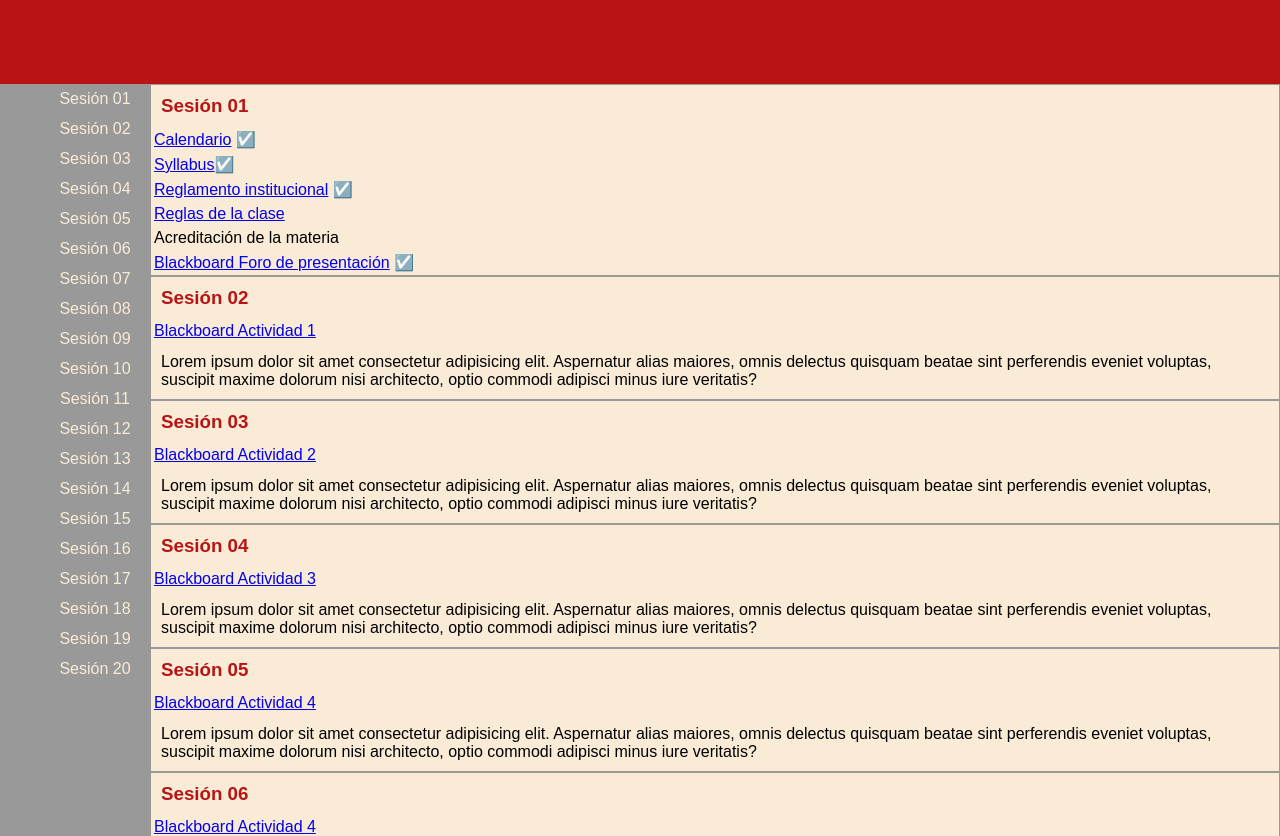
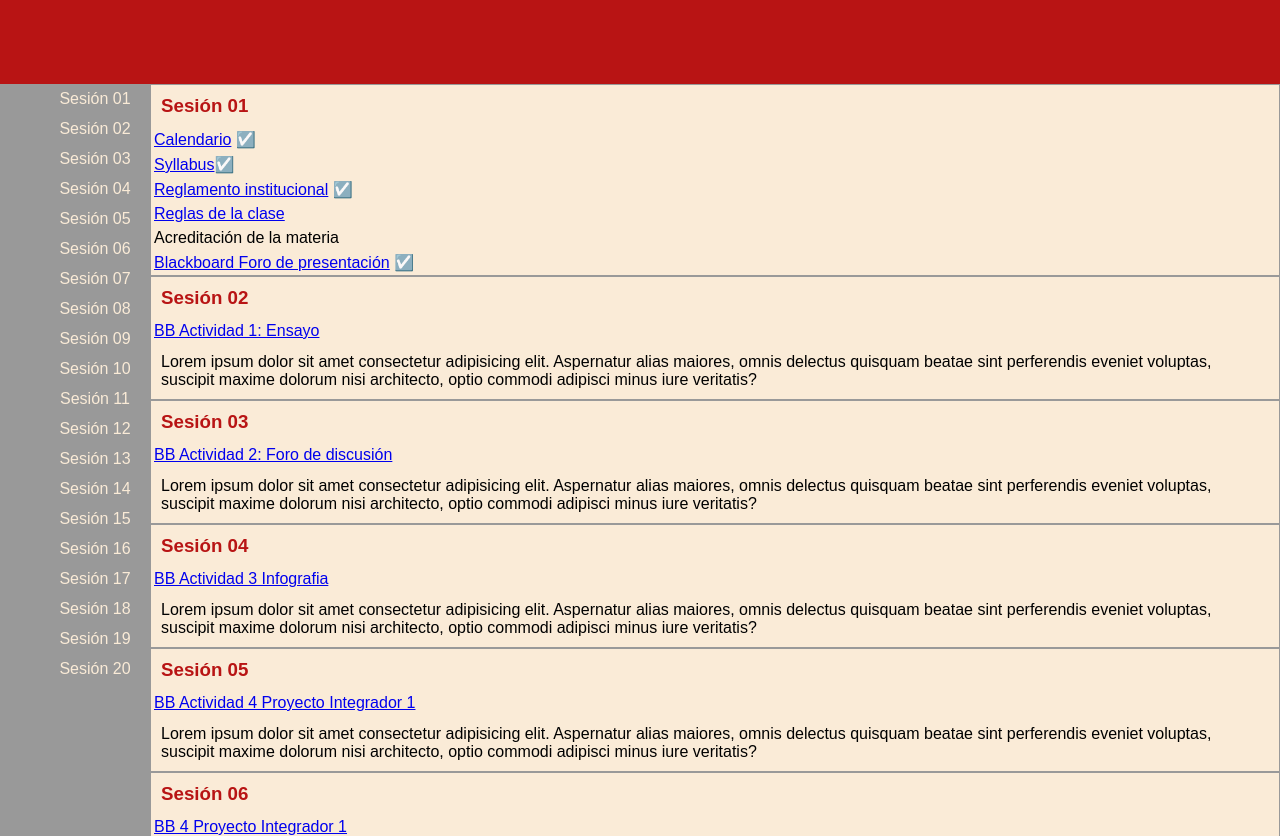
Before and after one commit to beztao01/entornos, a plain HTML site: page index.html in a window 1280 px wide. Shown: the part 116-952 px from the top of the page. Drawn offline with Linux system fonts and the light colour scheme.

Commit message:
bb actividades primer parcial

```diff
--- a/index.html
+++ b/index.html
@@ -56,35 +56,35 @@
                 <section>
                     <h3>Sesión 02</h3>
                     <ul>
-                        <li><a href="https://uvmonline.blackboard.com/webapps/login/">Blackboard Actividad 1</a></li>
+                        <li><a href="https://uvmonline.blackboard.com/webapps/login/">BB Actividad 1: Ensayo  </a></li>
                     </ul>
                     <p>Lorem ipsum dolor sit amet consectetur adipisicing elit. Aspernatur alias maiores, omnis delectus quisquam beatae sint perferendis eveniet voluptas, suscipit maxime dolorum nisi architecto, optio commodi adipisci minus iure veritatis?</p>
                 </section>
                 <section>
                     <h3>Sesión 03</h3>
                     <ul>
-                        <li><a href="https://uvmonline.blackboard.com/webapps/login/">Blackboard Actividad 2 </a></li>
+                        <li><a href="https://uvmonline.blackboard.com/webapps/login/">BB Actividad 2: Foro de discusión </a></li>
                     </ul>
                     <p>Lorem ipsum dolor sit amet consectetur adipisicing elit. Aspernatur alias maiores, omnis delectus quisquam beatae sint perferendis eveniet voluptas, suscipit maxime dolorum nisi architecto, optio commodi adipisci minus iure veritatis?</p>
                 </section>
                 <section>
                     <h3>Sesión 04</h3>
                     <ul>
-                        <li><a href="https://uvmonline.blackboard.com/webapps/login/">Blackboard Actividad 3 </a></li>
+                        <li><a href="https://uvmonline.blackboard.com/webapps/login/">BB Actividad 3 Infografia </a></li>
                     </ul>
                     <p>Lorem ipsum dolor sit amet consectetur adipisicing elit. Aspernatur alias maiores, omnis delectus quisquam beatae sint perferendis eveniet voluptas, suscipit maxime dolorum nisi architecto, optio commodi adipisci minus iure veritatis?</p>
                 </section>
                 <section>
                     <h3>Sesión 05</h3>
                     <ul>
-                        <li><a href="https://uvmonline.blackboard.com/webapps/login/">Blackboard Actividad 4</a></li>
+                        <li><a href="https://uvmonline.blackboard.com/webapps/login/">BB Actividad 4 Proyecto Integrador 1</a></li>
                     </ul>
                     <p>Lorem ipsum dolor sit amet consectetur adipisicing elit. Aspernatur alias maiores, omnis delectus quisquam beatae sint perferendis eveniet voluptas, suscipit maxime dolorum nisi architecto, optio commodi adipisci minus iure veritatis?</p>
                 </section>
                 <section>
                     <h3>Sesión 06</h3>
                     <ul>
-                        <li><a href="https://uvmonline.blackboard.com/webapps/login/">Blackboard Actividad 4</a></li>
+                        <li><a href="https://uvmonline.blackboard.com/webapps/login/">BB 4 Proyecto Integrador 1</a></li>
                     </ul>
                     <p>Lorem ipsum dolor sit amet consectetur adipisicing elit. Aspernatur alias maiores, omnis delectus quisquam beatae sint perferendis eveniet voluptas, suscipit maxime dolorum nisi architecto, optio commodi adipisci minus iure veritatis?</p>
                 </section>
```
